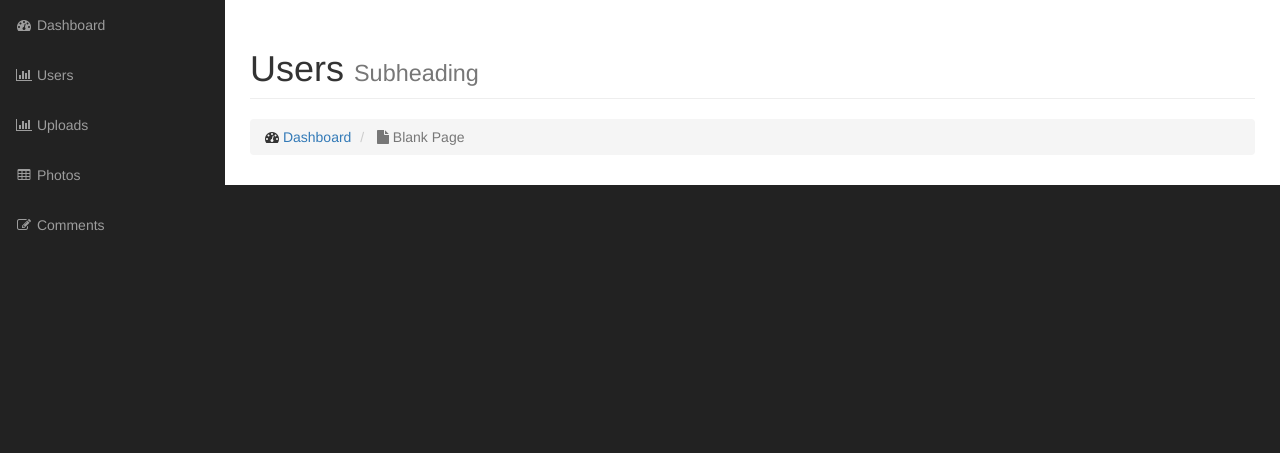
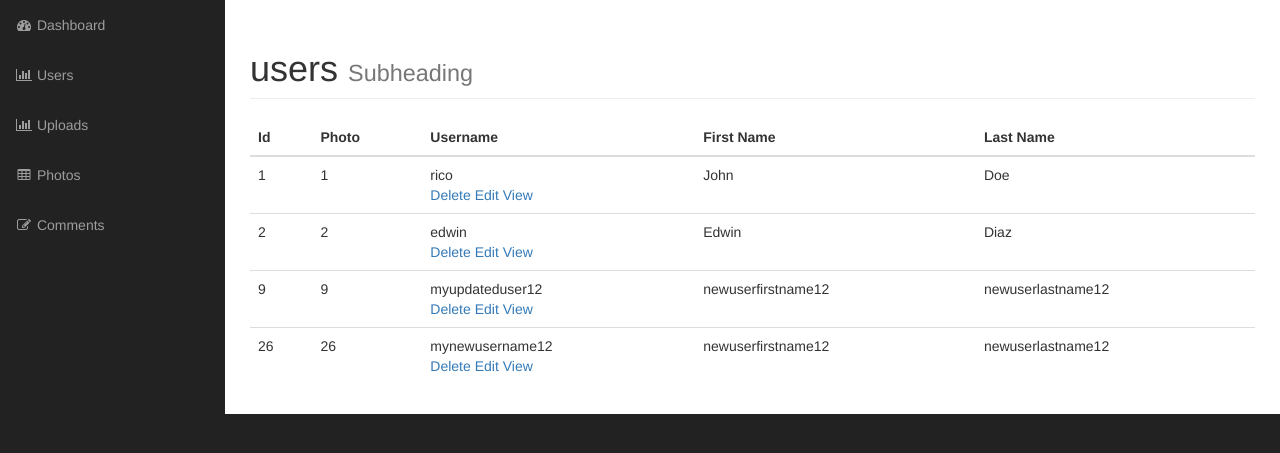
Before and after one commit to shahlakshya1988/phpoop, a PHP site: page /admin/users.php in a window 1280 px wide. Shown: the part 51-504 px from the top of the page. Run offline with PHP 8.4, Linux system fonts and the light colour scheme; the visitor is signed in with stand-in values (Sample User, id 1); data comes from the database, SQL or seed files in the repository; grey boxes labelled with a size stand in for pictures from a placeholder-image service; some libraries are stand-ins or nearby versions.

Commit message:
132. Displaying User Page

```diff
--- a/gallery/admin/users.php
+++ b/gallery/admin/users.php
@@ -1,5 +1,10 @@
 <?php include("includes/header.php"); ?>
-
+<?php
+if(!$session->is_signed_in()){
+    redirect("login.php");
+    die();
+}
+?>
     <!-- Navigation -->
     <nav class="navbar navbar-inverse navbar-fixed-top" role="navigation">
        <?php  include "includes/top_nav.php"; ?>
@@ -17,17 +22,45 @@
            <div class="row">
                <div class="col-lg-12">
                    <h1 class="page-header">
-                       Users
+                       users
                        <small>Subheading</small>
                    </h1>
-                   <ol class="breadcrumb">
-                       <li>
-                           <i class="fa fa-dashboard"></i>  <a href="index.html">Dashboard</a>
-                       </li>
-                       <li class="active">
-                           <i class="fa fa-file"></i> Blank Page
-                       </li>
-                   </ol>
+               </div>
+               <div class="col-lg-12">
+                  <table class="table table-hover">
+                      <thead>
+                          <tr>
+                              <th>Id</th>
+                              <th>Photo</th>
+                              <th>Username</th>
+                              <th>First Name</th>
+                              <th>Last Name</th>
+                          </tr>
+                      </thead>
+                      <tbody>
+                          <?php
+                            $users = Users::find_all();
+                           // var_dump($users);
+                            foreach($users as $user){ ?>
+                                <tr>
+                                    <td> <?php echo $user->id; ?>
+                                </td>
+                                    <td><?php echo $user->id ?></td>
+                                    <td><?php echo $user->username ?> <br>
+                                    <div class="action_links">
+                                        <a href="delete_user.php?id=<?php echo $user->id; ?>">Delete</a>
+                                        <a href="edit_user.php?id=<?php echo $user->id; ?>">Edit</a>
+                                        <a href="">View</a>
+                                    </div> </td>
+                                    <td><?php echo $user->first_name ?></td>
+                                    <td><?php echo $user->last_name ?></td>
+                                </tr>
+                           <?php }
+                          ?>
+
+                      </tbody>
+
+                  </table>
                </div>
            </div>
            <!-- /.row -->
```
